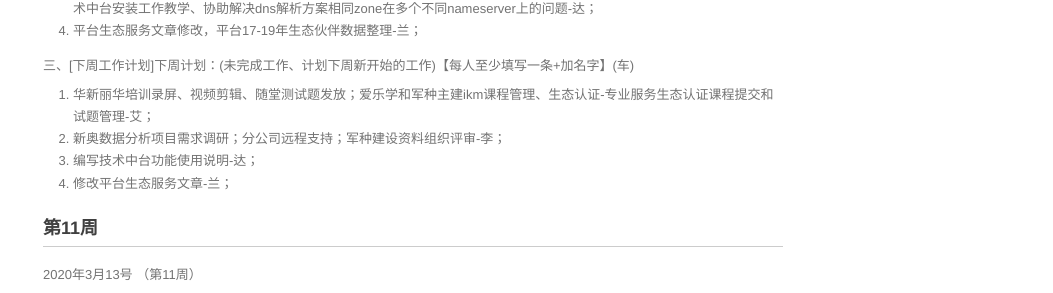
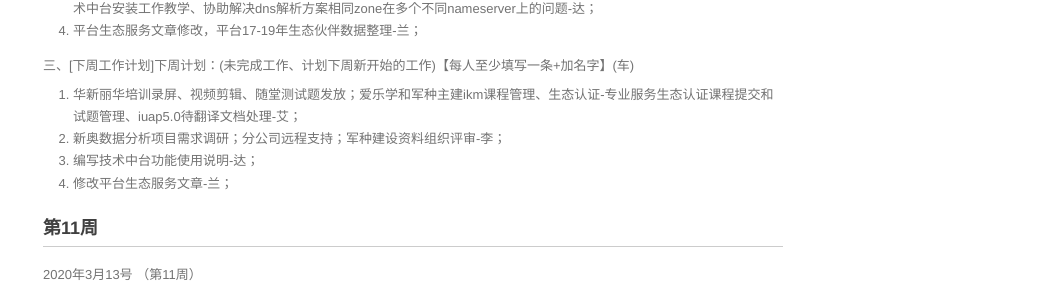
Before and after one commit to walllFlower/blog, a Jekyll site: the page built from 2020-02-28-day_report.md, in a window 1280 px wide and 900 px high, scrolled down 1335 px. Shown: the part 173-466 px from the top of the window, without its empty margins (227-1280 px from the left). Built offline with Jekyll 4.4.1, drawn with Linux system fonts in a browser that asks for light colours; comment, search, counter and statistics services are not loaded.

Commit message:
Update 2020-02-28-day_report.md

```diff
--- a/2020-02-28-day_report.md
+++ b/2020-02-28-day_report.md
@@ -86,7 +86,7 @@ categories: 技术运营工作周报
 
 三、[下周工作计划]下周计划：(未完成工作、计划下周新开始的工作)【每人至少填写一条+加名字】(车)
 
-1. 华新丽华培训录屏、视频剪辑、随堂测试题发放；爱乐学和军种主建ikm课程管理、生态认证-专业服务生态认证课程提交和试题管理-艾；
+1. 华新丽华培训录屏、视频剪辑、随堂测试题发放；爱乐学和军种主建ikm课程管理、生态认证-专业服务生态认证课程提交和试题管理、iuap5.0待翻译文档处理-艾；
 2. 新奥数据分析项目需求调研；分公司远程支持；军种建设资料组织评审-李；
 3. 编写技术中台功能使用说明-达；
 4. 修改平台生态服务文章-兰；
```
